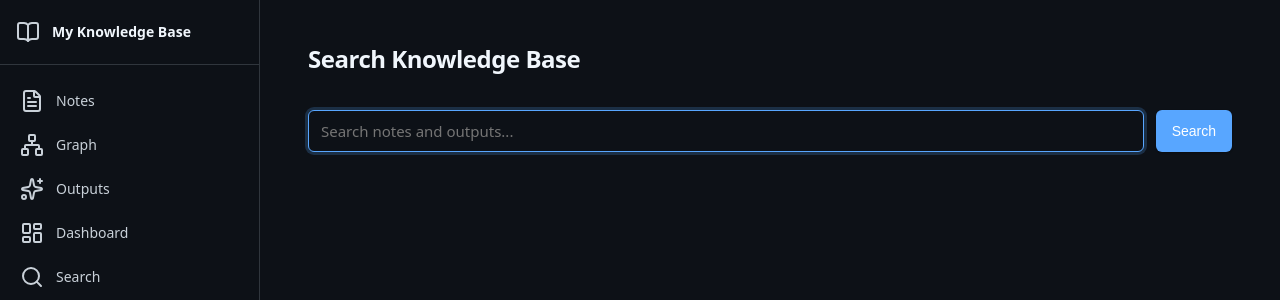
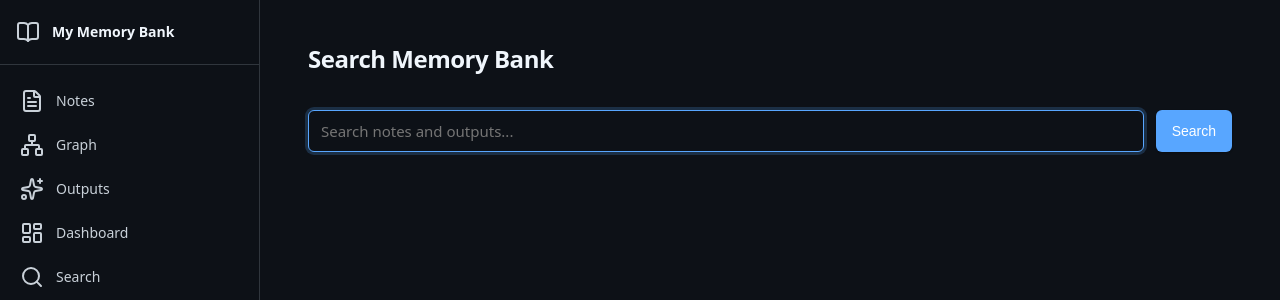
Before and after one commit to Karlo-I/notes_taking_app, a Flask app: page /search in a window 1280 px wide. Shown: the top 300 px of the page. Run offline with Flask 3, Linux system fonts and the light colour scheme; the visitor is signed in with stand-in values (Sample User, id 1).

Commit message:
updated title to Memory Bank

```diff
--- a/app_factory.py
+++ b/app_factory.py
@@ -111,14 +111,14 @@ def create_app():
         <head>
             <meta charset="UTF-8">
             <meta name="viewport" content="width=device-width, initial-scale=1.0">
-            <title>Knowledge Base — Login</title>
+            <title>Memory Bank — Login</title>
             <link rel="stylesheet" href="/static/css/style.css">
         </head>
         <body class="login-body">
             <div class="login-page">
                 <div class="login-card">
                     <div class="login-icon">🧠</div>
-                    <h1 class="login-title">Welcome to Your Knowledge Base</h1>
+                    <h1 class="login-title">Welcome to Your Memory Bank</h1>
                     <p class="login-subtitle">Sharpen your thinking before it's recorded. Sign in to continue.</p>
                     <div class="login-links">
                         {''.join(links)}
--- a/dashboard/src/App.tsx
+++ b/dashboard/src/App.tsx
@@ -57,7 +57,7 @@ function App() {
   return (
     <div className="dashboard-container-mobile" style={{ width: '100%', maxWidth: '1400px', margin: '-30px auto 0 auto', padding: '20px 16px', boxSizing: 'border-box', fontFamily: '-apple-system, BlinkMacSystemFont, "Segoe UI", Helvetica, Arial, sans-serif' }}>
 
-      <h1 style={{ marginBottom: '14px', color: '#f0f6fc', fontSize: '20px', fontWeight: 600 }}>Knowledge Base Analytics</h1>
+      <h1 style={{ marginBottom: '14px', color: '#f0f6fc', fontSize: '20px', fontWeight: 600 }}>Dashboard Analytics</h1>
 
       {/* ROW 1: Stats (Uniform Height) */}
       <div className="stats-grid-mobile" style={{ display: 'grid', gridTemplateColumns: 'repeat(4, 1fr)', gap: '16px', marginBottom: '16px' }}>
--- a/generate.py
+++ b/generate.py
@@ -92,7 +92,7 @@ def generate_output(user_id: str, topic_query: str, output_type: str, is_regener
     system_prompt = SYSTEM_PROMPTS[output_type]
     user_message = (
         f"Topic / question: {topic_query}\n\n"
-        f"Relevant notes from the knowledge base:\n{context_block}\n\n"
+        f"Relevant notes from the memory bank:\n{context_block}\n\n"
         f"Write the {output_type} output now."
     )
 
--- a/schema.sql
+++ b/schema.sql
@@ -1,4 +1,4 @@
--- Schema for notes -> critic -> knowledge base -> output pipeline.
+-- Schema for notes -> critic -> memory bank -> output pipeline.
 -- Matches DESIGN.md section 5. Run automatically by docker-compose on first init.
 
 CREATE EXTENSION IF NOT EXISTS pgcrypto;  -- gen_random_uuid()
@@ -79,7 +79,7 @@ CREATE TABLE critique_turns (
 );
 
 -- Related-but-distinct notes -- the third option beyond merge-or-new,
--- and the actual graph structure of the knowledge base.
+-- and the actual graph structure of the memory bank.
 CREATE TABLE note_links (
     id              UUID PRIMARY KEY DEFAULT gen_random_uuid(),
     note_id         UUID NOT NULL REFERENCES notes(id) ON DELETE CASCADE,
--- a/sw.js
+++ b/sw.js
@@ -1,4 +1,4 @@
-const CACHE_NAME = 'knowledge-base-v1';
+const CACHE_NAME = 'memory-bank-v1';
 
 // 1. Install event: cache the core app shell
 self.addEventListener('install', event => {
--- a/templates/base.html
+++ b/templates/base.html
@@ -25,7 +25,7 @@
 
         <div class="sidebar-header">
             <i data-lucide="book-open" class="logo-icon"></i>
-            <span class="logo-text">My Knowledge Base</span>
+            <span class="logo-text">My Memory Bank</span>
         </div>
 
         <nav class="sidebar-nav">
@@ -75,7 +75,7 @@
         <button class="hamburger" id="hamburger-btn">
             <i data-lucide="menu"></i>
         </button>
-        <span style="font-weight: 600; font-size: 15px; color: #f0f6fc;">My Knowledge Base</span>
+        <span style="font-weight: 600; font-size: 15px; color: #f0f6fc;">My Memory Bank</span>
         <div style="width: 24px;"></div>
     </div>
 
--- a/templates/email_auth.html
+++ b/templates/email_auth.html
@@ -3,7 +3,7 @@
 <head>
     <meta charset="UTF-8">
     <meta name="viewport" content="width=device-width, initial-scale=1.0">
-    <title>Knowledge Base — Log In / Register</title>
+    <title>Memory Bank — Log In / Register</title>
     <link rel="stylesheet" href="/static/css/style.css">
     <!-- PWA Manifest & Icons -->
     <link rel="manifest" href="/static/site.webmanifest">
@@ -14,7 +14,7 @@
     <div class="login-page">
         <div class="login-card">
             <div class="login-icon">🧠</div>
-            <h1 class="login-title">Knowledge Base</h1>
+            <h1 class="login-title">Memory Bank</h1>
 
             {% with messages = get_flashed_messages(with_categories=true) %}
                 {% if messages %}
--- a/templates/notes/graph.html
+++ b/templates/notes/graph.html
@@ -1,10 +1,10 @@
 {% extends "base.html" %}
 
-{% block title %}Knowledge Graph{% endblock %}
+{% block title %}Knowledge Base Network{% endblock %}
 
 {% block content %}
 <div style="padding: 0 20px 20px 20px;">
-    <h2 style="color: #f0f6fc; margin-bottom: 10px;">Knowledge Graph</h2>
+    <h2 style="color: #f0f6fc; margin-bottom: 10px;">Knowledge Base Network</h2>
 
     <!-- Sleek Control Panel -->
     <div class="graph-controls">
--- a/templates/search.html
+++ b/templates/search.html
@@ -3,7 +3,7 @@
 {% block title %}Search{% endblock %}
 
 {% block content %}
-    <h1>Search Knowledge Base</h1>
+    <h1>Search Memory Bank</h1>
 
     <form class="search-form" style="position: relative;" onsubmit="return false;">
         <div class="search-input-group">
```
Also changed, not shown: README.md, static/site.webmanifest.
